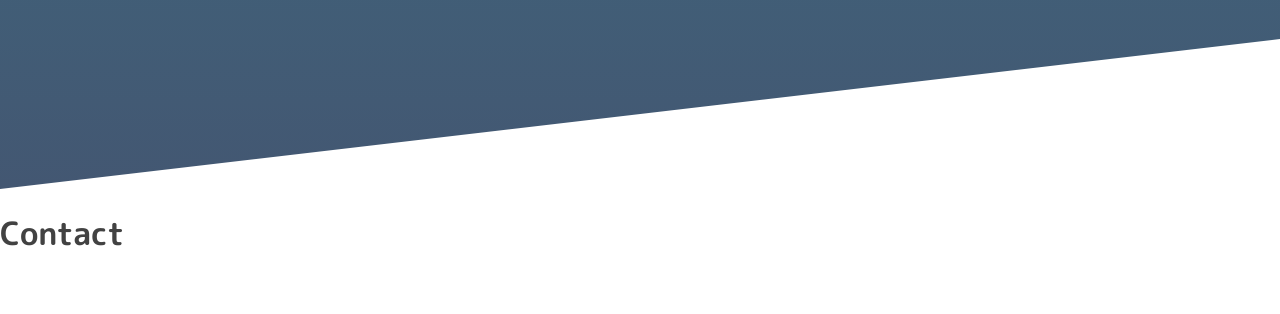
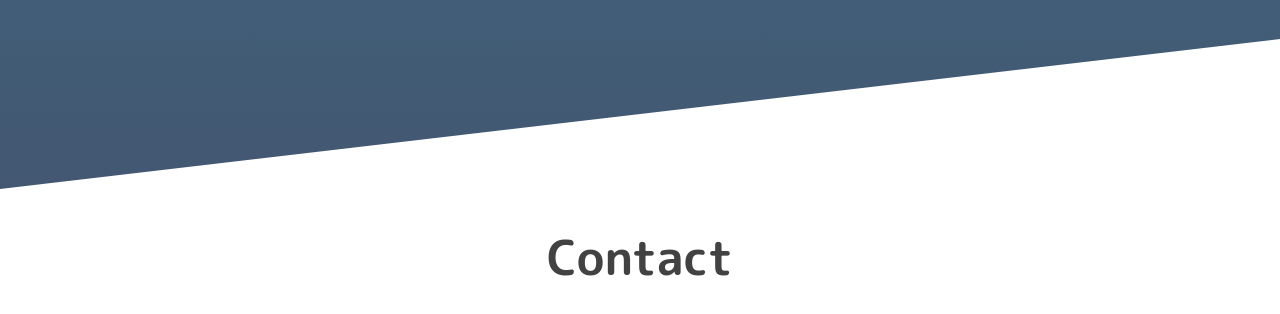
Before and after one commit to github-marti/New-Portfolio, a plain HTML site: page index.html in a window 1280 px wide. Shown: the part 3383-3697 px from the top of the page. Before the commit the page ends 3662 px from the top, so only its background shows below. Drawn offline with nearby package versions, Linux system fonts and the light colour scheme.

```diff
--- a/style.css
+++ b/style.css
@@ -87,7 +87,6 @@
 .name {
     color: rgba(207, 34, 37);
     position: relative;
-    cursor: pointer;
 }
 
 .name::before, .name::after {
@@ -200,3 +199,13 @@
     font-size: 1.2em;
     margin-right: 1em;
 }
+
+.contact-wrapper {
+    width: 70%;
+    margin: 0 auto;
+    text-align: center;
+}
+
+.contact-wrapper h1 {
+    font-size: 3em;
+}
```
